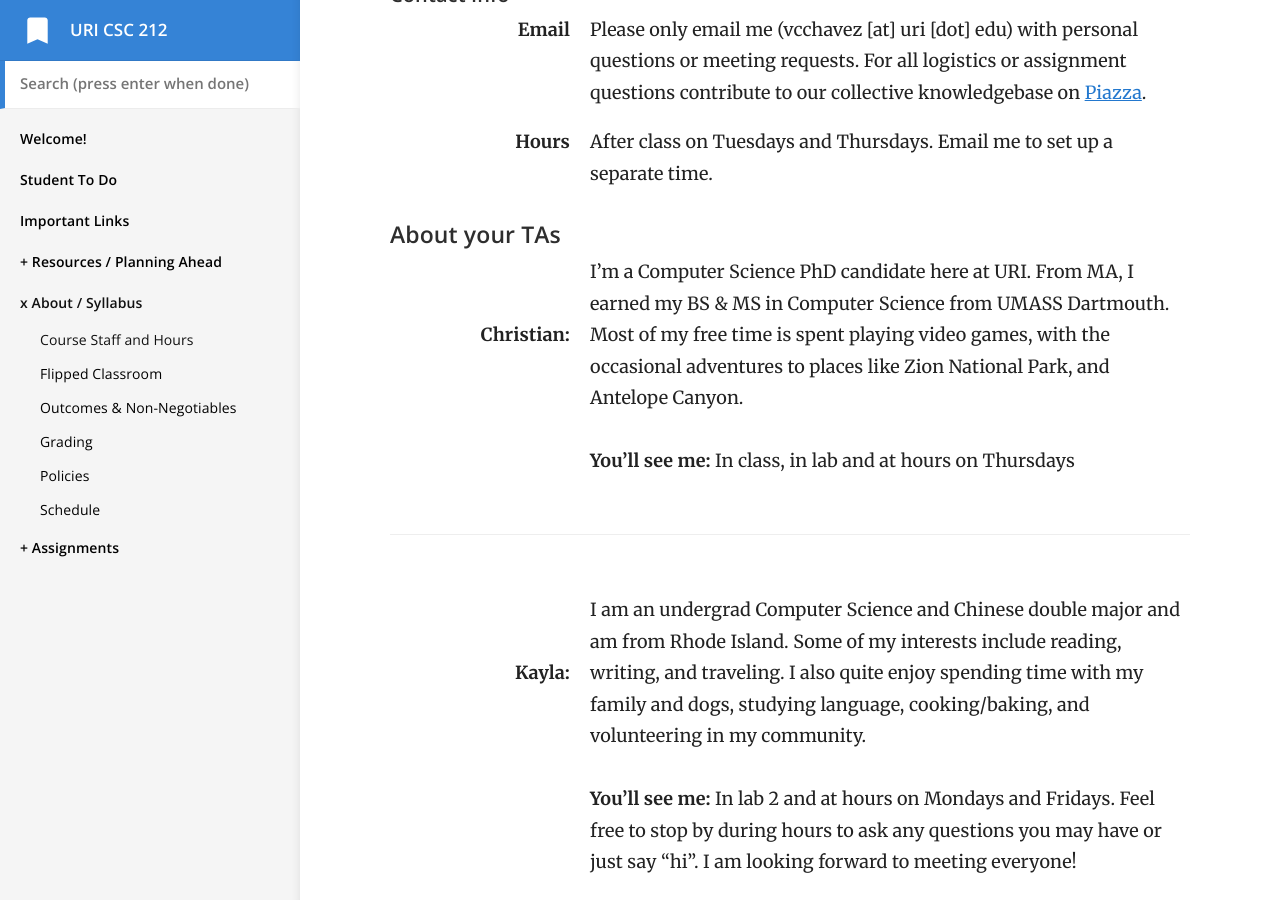
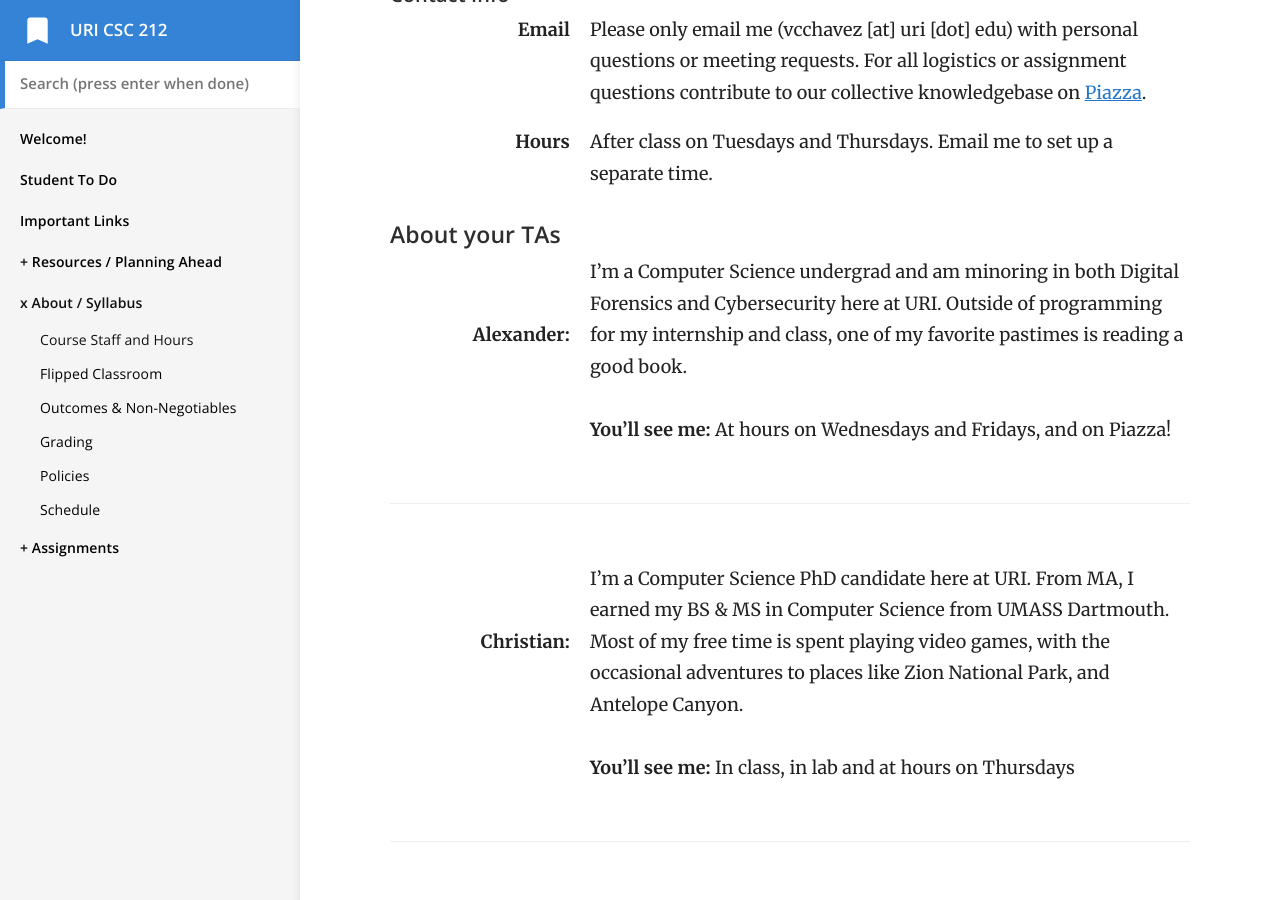
Before and after one commit to vcc-csc212/sp21-archive, a Jekyll site: the page built from _docs/2-about/staff.md, in a window 1280 px wide and 900 px high, scrolled down 906 px. Built offline with Jekyll 4.4.1, drawn with Linux system fonts in a browser that asks for light colours; some of the changed text lies outside the part shown.

Commit message:
added Alexander to hours

```diff
--- a/_docs/2-about/staff.md
+++ b/_docs/2-about/staff.md
@@ -27,6 +27,13 @@ Hours
 : After class on Tuesdays and Thursdays. Email me to set up a separate time.
 
 #### About your TAs {#tas}
+<br><br>Alexander:
+: I'm a Computer Science undergrad and am minoring in both Digital Forensics and Cybersecurity here at URI. Outside of programming for my internship and class, one of my favorite pastimes is reading a good book.
+<br><br>
+**You'll see me:** At hours on Wednesdays and Fridays, and on Piazza!
+
+---
+
 <br><br>Christian:
 : I’m a Computer Science PhD candidate here at URI. From MA, I earned my BS & MS in Computer Science from UMASS Dartmouth. Most of my free time is spent playing video games, with the occasional adventures to places like Zion National Park, and Antelope Canyon.
 <br><br>
@@ -100,6 +107,7 @@ Tuesdays:
 
 Wednesdays:
 : 2:00pm-4:00pm ET (Zach)
+4:00pm-6:00pm ET (Alexander)
 
 Thursdays:
 : 4:45-6:00pm ET (Prof. Chávez, stay on same Zoom after class)
@@ -107,6 +115,7 @@ Thursdays:
 Fridays:
 : 9:00am-11:00am ET (Zach)
 12:00pm-2:00pm ET (Kayla)
+3:00pm-5:00pm ET (Alexander)
 
 Async help:
 : Remember you can ask questions and contribute to our collective knowledgebase using [Piazza](https://piazza.com/uri/spring2021/csc212)!
```
